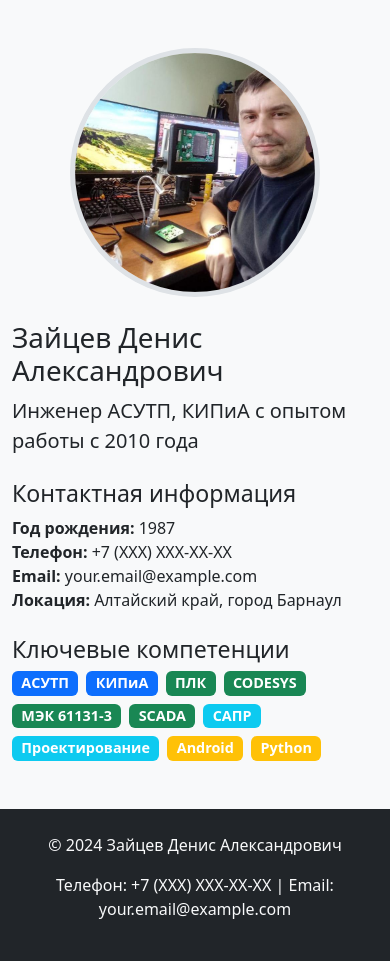
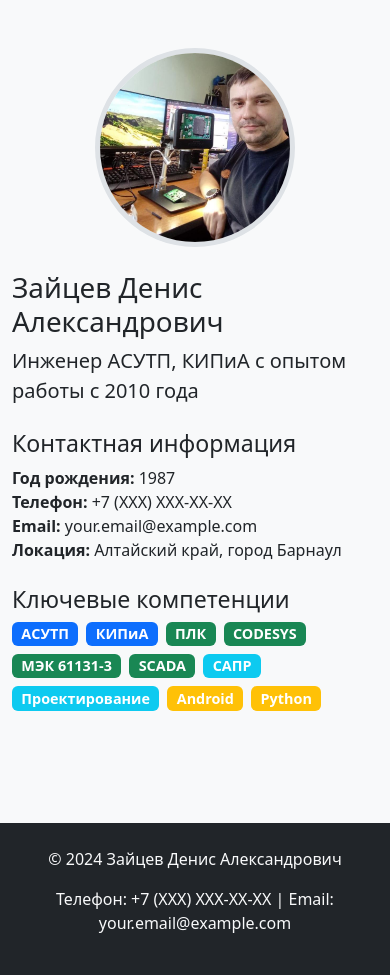
Before and after one commit to Denchik1234567/zaitsev-portfolio, a Flask app: page / in a window 390 px wide. Shown: the part 56-1031 px from the top of the page. Run offline with Flask 3, Linux system fonts and the light colour scheme.

Commit message:
справлен sticky footer

```diff
--- a/docs/experience.html
+++ b/docs/experience.html
@@ -118,8 +118,8 @@
 
     <footer class="bg-dark text-light py-4 mt-5">
         <div class="container text-center">
-            <p>&copy; 2024 Зайцев Денис Александрович</p>
-            <p>Телефон: +7 (XXX) XXX-XX-XX | Email: your.email@example.com</p>
+            <p>&copy; 2025 Зайцев Денис Александрович</p>
+            <p>Телефон: +7 (983) 543-97-95 | Email: Denis.Zaitsev.1987@yandex.ru</p>
         </div>
     </footer>
 
--- a/docs/projects.html
+++ b/docs/projects.html
@@ -84,8 +84,8 @@
 
     <footer class="bg-dark text-light py-4 mt-5">
         <div class="container text-center">
-            <p>&copy; 2024 Зайцев Денис Александрович</p>
-            <p>Телефон: +7 (XXX) XXX-XX-XX | Email: your.email@example.com</p>
+            <p>&copy; 2025 Зайцев Денис Александрович</p>
+            <p>Телефон: +7 (983) 543-97-95 | Email: Denis.Zaitsev.1987@yandex.ru</p>
         </div>
     </footer>
 
--- a/static/css/style.css
+++ b/static/css/style.css
@@ -1,5 +1,14 @@
 body {
     background-color: #f8f9fa;
+    display: flex;
+    flex-direction: column;
+    min-height: 100vh;  /* Важно: занимает всю высоту viewport */
+    margin: 0;
+}
+
+main {
+    flex: 1;  /* Занимает всё доступное пространство */
+    padding-bottom: 2rem; /* Отступ снизу для контента */
 }
 
 .profile-photo {
@@ -24,6 +33,24 @@ body {
     font-size: 0.9em;
 }
 
+/* Стили для подвала */
 footer {
-    margin-top: auto;
+    margin-top: auto;  /* Автоматически прижимается к низу */
+    background-color: #343a40 !important;
 }
+
+/* Дополнительные стили для лучшего отображения */
+.container {
+    max-width: 1200px;
+}
+
+/* Адаптивность для мобильных */
+@media (max-width: 768px) {
+    .profile-photo {
+        max-width: 200px;
+    }
+
+    main {
+        padding-bottom: 1rem;
+    }
+}
```
Also changed, not shown: docs/index.html (+4 -4 lines).
